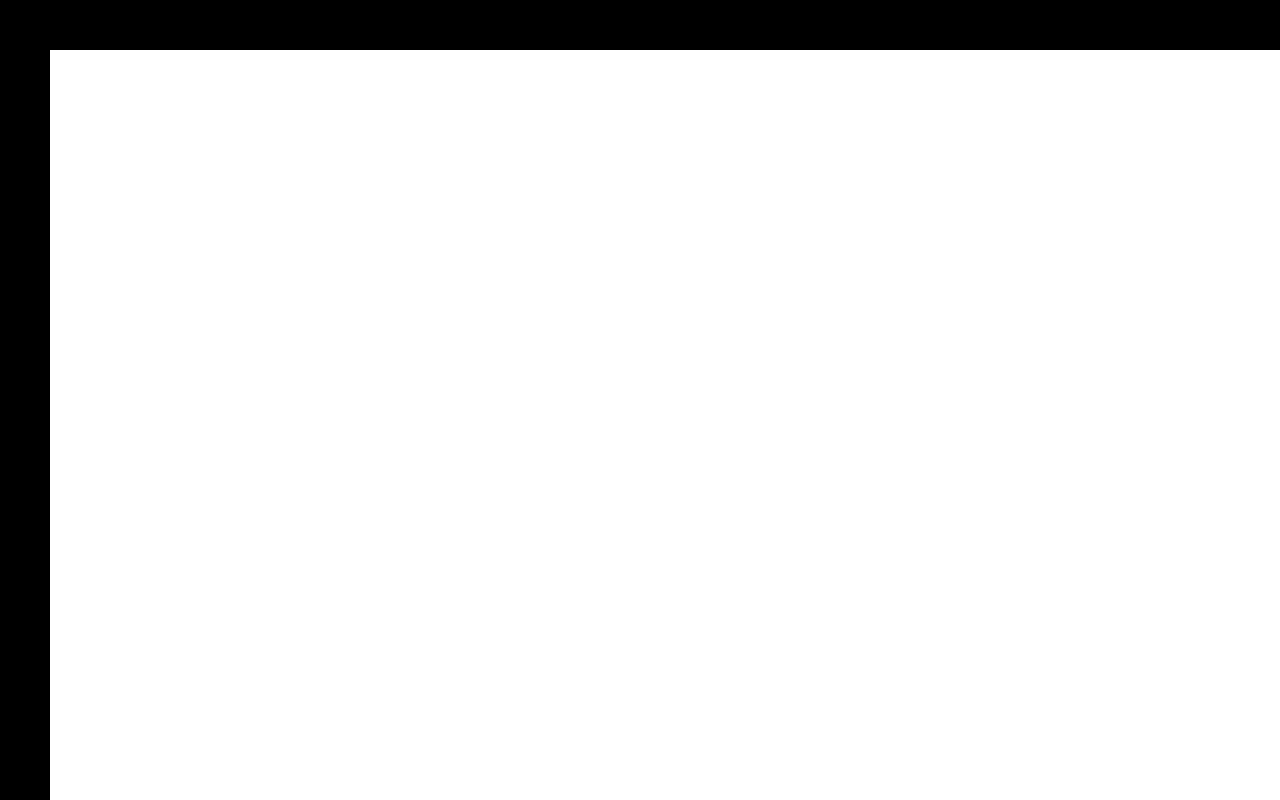
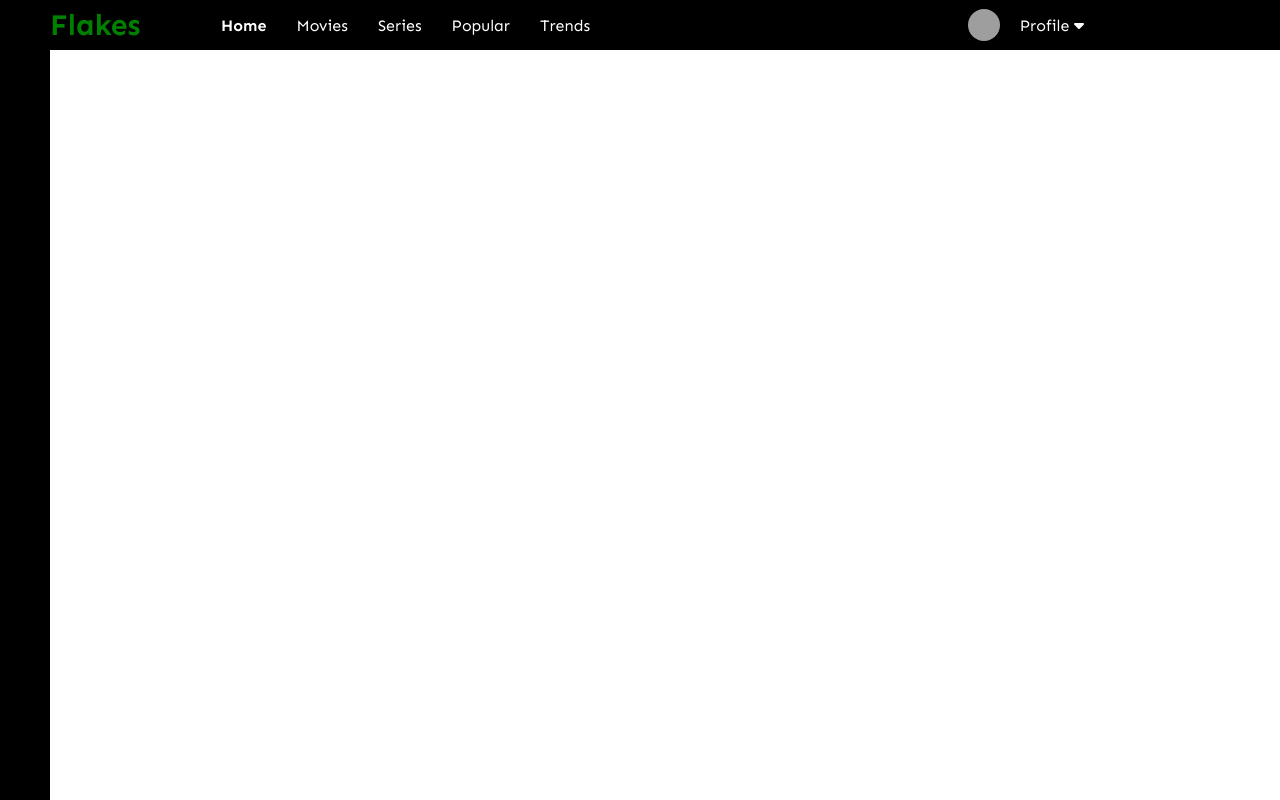
Before and after one commit to SeverinDenys/Movie-webpage-design, a plain HTML site: page index.html in a window 1280 px wide. Drawn offline with Linux system fonts and the light colour scheme; grey boxes are pictures that could not be loaded.

Commit message:
navbar section

```diff
--- a/css/style.css
+++ b/css/style.css
@@ -15,6 +15,56 @@ body {
 
 .navbar-container {
   display: flex;
+  align-items: center;
+
+  padding: 0 50px;
+  height: 100%;
+  color: white;
+  font-family: "Sen", sans-serif;
+}
+
+.logo-container {
+  flex: 1;
+}
+
+.logo {
+  font-family: "Sen", sans-serif;
+  font-size: 30px;
+  color: green;
+}
+
+.menu-container {
+  flex: 6;
+}
+
+.menu-list {
+  display: flex;
+  list-style: none;
+}
+
+.menu-list-item {
+  margin-right: 30px;
+}
+
+.menu-list-item.active {
+  font-weight: bold;
+}
+
+.profile-container {
+  flex: 2;
+  display: flex;
+  align-items: center;
+}
+
+.profile-text-container {
+  margin: 0 20px;
+}
+
+.profile-picture {
+  width: 32px;
+  height: 32px;
+  border-radius: 50%;
+  object-fit: cover;
 }
 
 .sidebar {
--- a/index.html
+++ b/index.html
@@ -5,6 +5,10 @@
     <meta http-equiv="X-UA-Compatible" content="IE=edge" />
     <meta name="viewport" content="width=device-width, initial-scale=1.0" />
     <link rel="stylesheet" href="sty" />
+    <link
+      rel="stylesheet"
+      href="https://cdnjs.cloudflare.com/ajax/libs/font-awesome/6.0.0/css/all.min.css"
+    />
     <link
       href="https://fonts.googleapis.com/css2?family=Roboto:wght@100;300;500;700;900&family=Sen:wght@400;700;800&display=swap"
       rel="stylesheet"
@@ -15,9 +19,29 @@
   <body>
     <div class="navbar">
       <div class="navbar-container">
-        <div class="logo-container"></div>
-        <div class="menu-container"></div>
-        <div class="profile-container"></div>
+        <div class="logo-container"><h1 class="logo">Flakes</h1></div>
+        <div class="menu-container">
+          <ul class="menu-list">
+            <li class="menu-list-item active">Home</li>
+            <li class="menu-list-item">Movies</li>
+            <li class="menu-list-item">Series</li>
+            <li class="menu-list-item">Popular</li>
+            <li class="menu-list-item">Trends</li>
+          </ul>
+        </div>
+        <div class="profile-container">
+          <img
+            src="img/profile.jpg"
+            alt="profile-picture"
+            class="profile-picture"
+          />
+          <div class="profile-text-container">
+            <span class="profile-text">
+              Profile
+              <i class="fa-solid fa-caret-down"></i>
+            </span>
+          </div>
+        </div>
       </div>
     </div>
     <div class="sidebar"></div>
```
